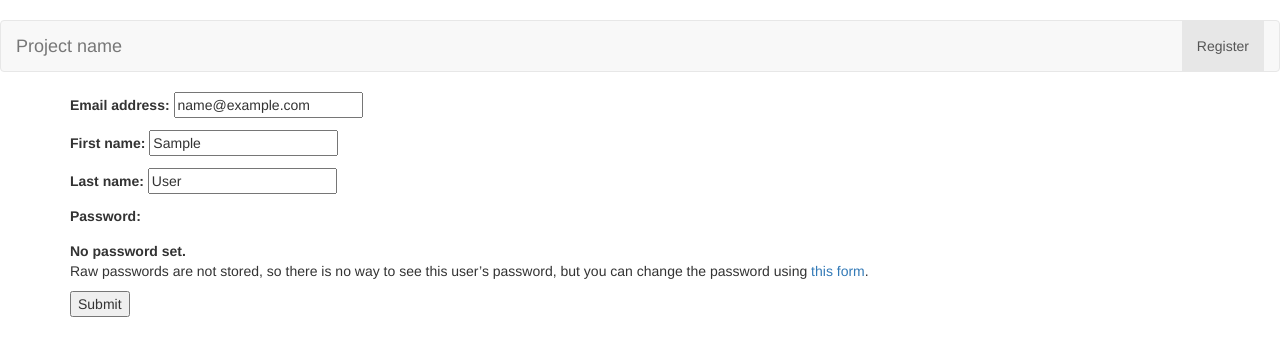
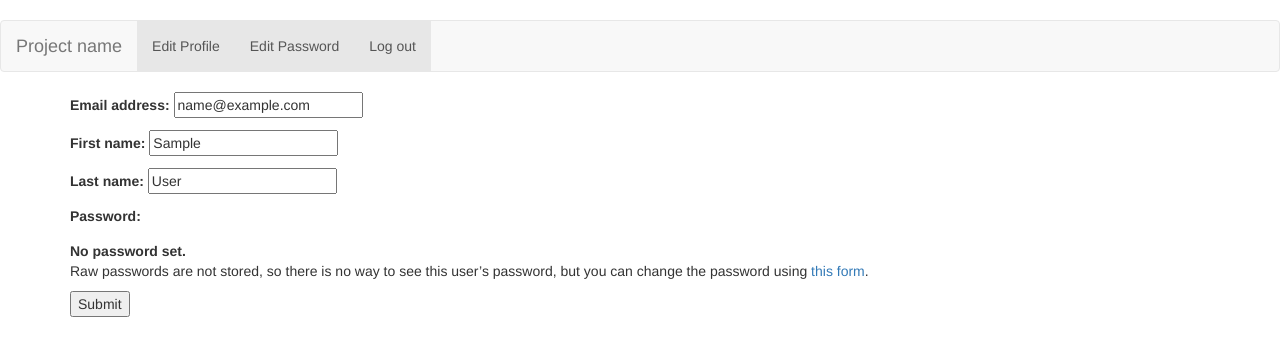
Before and after one commit to YakinRubaiat/Simple_dashboard_django, a Django app: page /accounts/profile/edit in a window 1280 px wide. Shown: the top 356 px of the page. Run offline with Django 3.2, Linux system fonts and the light colour scheme; the visitor is signed in with stand-in values (Sample User, id 1); some libraries are stand-ins or nearby versions.

Commit message:
Basic_first 24

```diff
--- a/accounts/templates/base.html
+++ b/accounts/templates/base.html
@@ -21,12 +21,32 @@
               <span class="icon-bar"></span>
               <span class="icon-bar"></span>
             </button>
+            {% if user.is_authenticated %}
+            <a class="navbar-brand" href="">Project name</a>
+            {% else %}
             <a class="navbar-brand" href="/">Project name</a>
+            {% endif %}
           </div>
+
+
           <div id="navbar" class="navbar-collapse collapse">
+
+            {% if user.is_authenticated %}
+
+            <ul class="nav navbar-nav">
+              <li class="active"><a href="edit"> Edit Profile </a></li>
+              <li class="active"><a href="change-password"> Edit Password </a></li>
+              <li class="active"><a href="logout">Log out </a></li>
+            </ul>
+
+            {% else %}
+
             <ul class="nav navbar-nav navbar-right">
-              <li class="active"><a href="register">Register <span class="sr-only">(current)</span></a></li>
+              <li class="active"><a href="register"> Register </a></li>
             </ul>
+
+            {% endif %}
+
             </div>
           </div><!--/.nav-collapse -->
          </nav>
--- a/accounts/urls.py
+++ b/accounts/urls.py
@@ -6,7 +6,7 @@ app_name = 'accounts'
 
 urlpatterns = [
     path('login', LoginView.as_view(template_name='accounts/login.html')),
-    path('logout', LogoutView.as_view(template_name='accounts/logout.html')),
+    path('profile/logout', LogoutView.as_view(template_name='accounts/logout.html')),
     path('register', views.register, name='register'),
     path('profile/', views.view_profile, name='view_profile'),
     path('profile/edit', views.edit_profile, name='edit_profile'),
--- a/accounts/views.py
+++ b/accounts/views.py
@@ -12,7 +12,7 @@ def register(request):
         form = RegistrationForm(request.POST)
         if form.is_valid():
             form.save()
-            return redirect('/account')
+            return redirect('/accounts/')
 
     else:
         form = RegistrationForm()
@@ -30,7 +30,7 @@ def edit_profile(request):
 
         if form.is_valid():
             form.save()
-            return redirect('/account/profile')
+            return redirect('/accounts/profile')
 
     else:
         form = EditProfileForm(instance=request.user)
@@ -46,7 +46,7 @@ def change_password(request):
             update_session_auth_hash(request,form.user)
             return redirect('/accounts/profile/')
         else:
-            return redirect('/accounts/profile/change_password')
+            return redirect('/accounts/profile/change-password')
     else:
         form = PasswordChangeForm(user=request.user)
         args = {'form':form}
```
